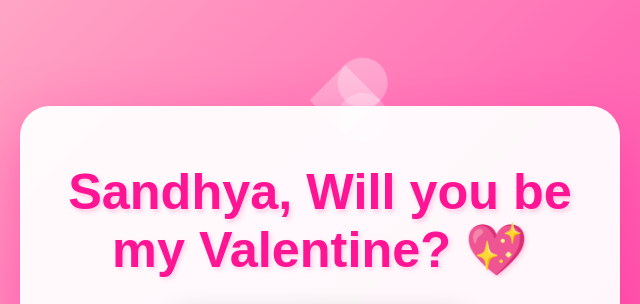
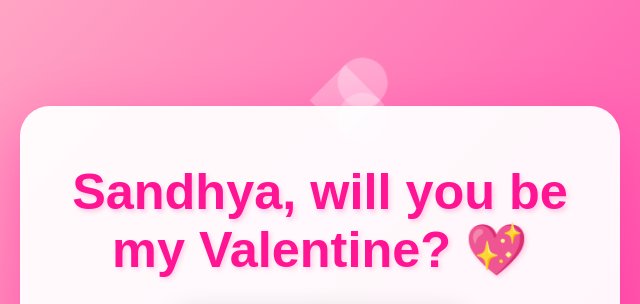
Before and after one commit to ArvinthC-Dev/valentine, a plain HTML site: page index.html in a window 1280 px wide. Shown: the top 304 px of the page, 320-960 px from the left. Drawn offline with Linux system fonts and the light colour scheme; grey boxes are pictures that could not be loaded.

```diff
--- a/index.html
+++ b/index.html
@@ -17,7 +17,7 @@
         </div>
 
         <div class="content">
-            <h1 class="question">Sandhya, Will you be my Valentine? 💖</h1>
+            <h1 class="question">Sandhya, will you be my Valentine? 💖</h1>
             <div class="gif-container">
                 <img src="https://media.giphy.com/media/MDJ9IbxxvDUQM/giphy.gif" alt="cute animal" id="gif">
             </div>
```
